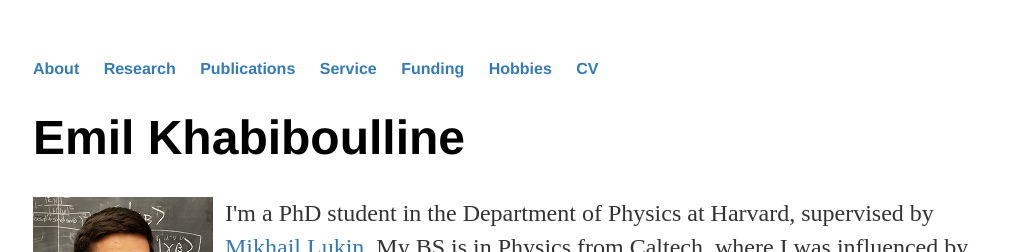
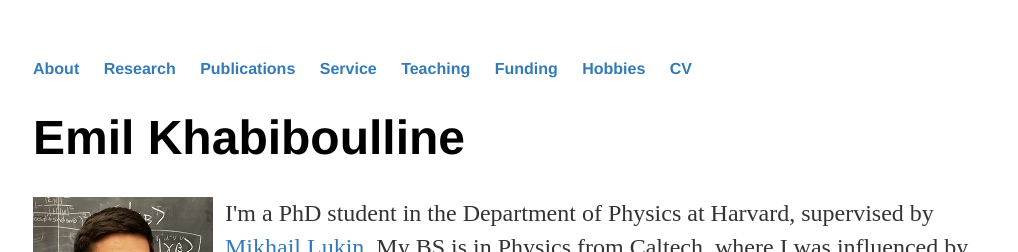
Before and after one commit to emilkhab/emilkhab.github.io, a Jekyll site: the page built from index.html, in a window 1280 px wide. Shown: the top 252 px of the page, without its empty margins (127-1145 px from the left). Built offline with Jekyll 4.4.1, drawn with Linux system fonts in a browser that asks for light colours.

Commit message:
Update default.html

```diff
--- a/_layouts/default.html
+++ b/_layouts/default.html
@@ -12,6 +12,7 @@
 			<li><a href="/#Research">Research</a></li>
 			<li><a href="/#Publications">Publications</a></li>
 			<li><a href="/#Service">Service</a></li>
+			<li><a href="/#Teaching">Teaching</a></li>
 			<li><a href="/#Funding">Funding</a></li>
 			<li><a href="/#Hobbies">Hobbies</a></li>
 			<li><a href="/cv.pdf">CV</a></li>
```
